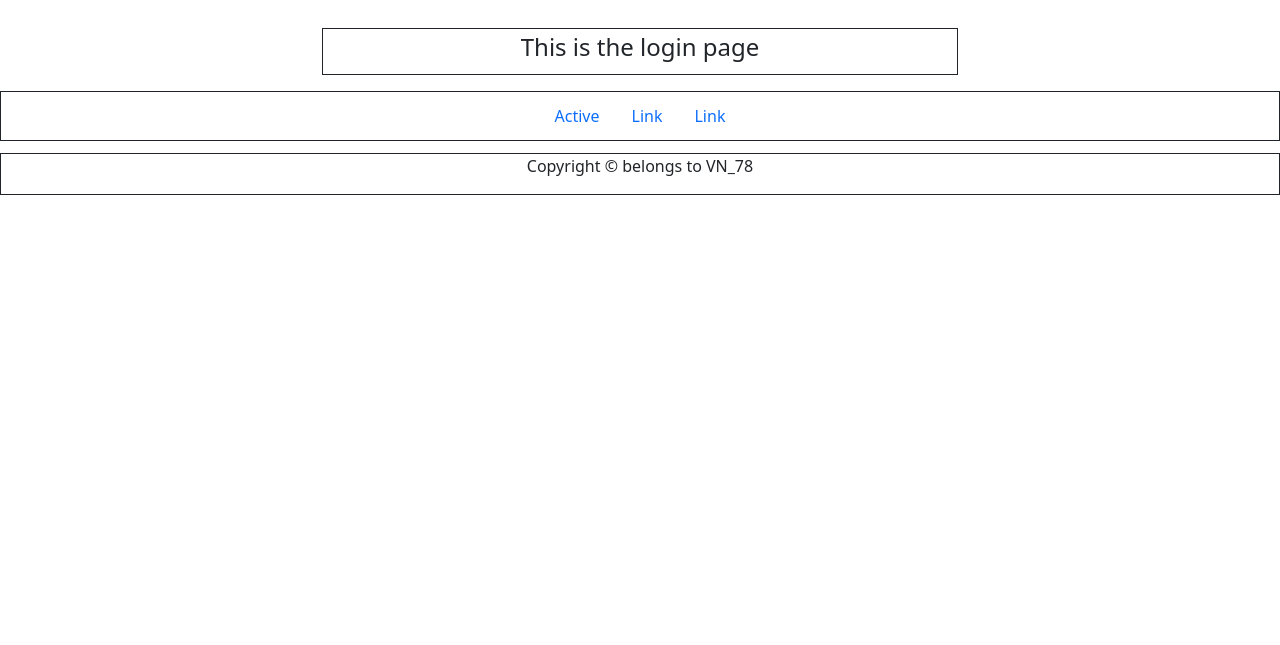
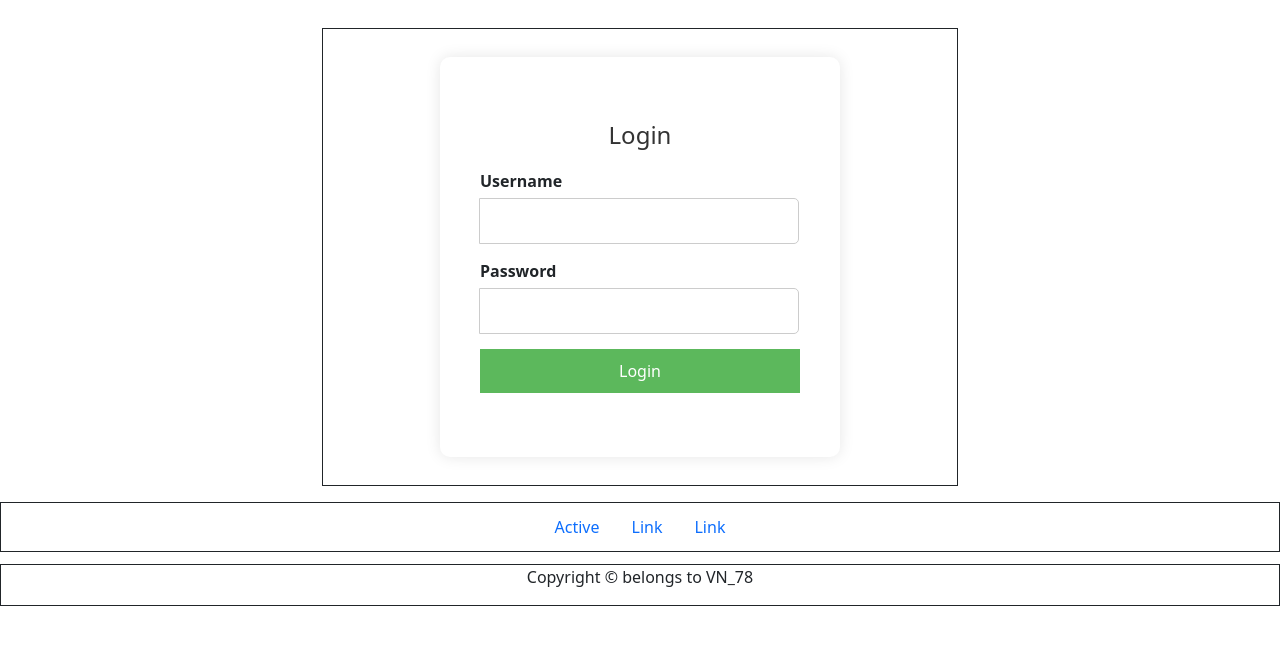
Before and after one commit to sathya-mithra-k/SIH1620_2024, a Flask app: page /login in a window 1280 px wide. Shown: the part 94-739 px from the top of the page. Run offline with Flask 3, Linux system fonts and the light colour scheme; some libraries are stand-ins or nearby versions.

Commit message:
created login and register functions successfully

```diff
--- a/Web_App/app.py
+++ b/Web_App/app.py
@@ -1,20 +1,33 @@
+# Importing flask and the required modules
 from flask import Flask , render_template , url_for , request , redirect
+# Importing flask bcrypt to hashes the password
+from flask_bcrypt import Bcrypt
+# Importing flask_mysql to connect to MySQL server
+from flask_mysqldb import MySQL
+# Importing MySQLdb.cursor to execute SQL queries through python
+import MySQLdb.cursors
 
 
 app = Flask(__name__)
 app.secret_key = "vishwa"
 
 
+
+# connecting to database
+app.config['MYSQL_HOST'] = '127.0.0.1'
+app.config['MYSQL_USER'] = 'root'
+app.config['MYSQL_PASSWORD'] = 'root'
+app.config['MYSQL_DB'] = 'sih_db'
+
+
+# initialize the database & password_hash function
+mysql = MySQL(app)
+bcrypt = Bcrypt(app)
+
+
 @app.route('/')
 def home():
     return render_template('home.html')
-
-
-# @app.route('/home')
-# def home():
-#     return render_template('home.html')
-
-
 
 @app.route('/register', methods=['POST','GET'])
 def register():
@@ -24,22 +37,66 @@ def register():
         email = request.form['email']
         password = request.form['password']
 
+        # hash the password
+        password_hashed = bcrypt.generate_password_hash(password).decode('utf-8')
 
         # Database operations here...
+
+         # create cursor object
+        cursor= mysql.connection.cursor()
+
+        # insert data to database
+        cursor.execute("INSERT INTO users (username, email, password_hashed) VALUES (%s, %s, %s)", (username, email, password_hashed))
+
+        # commit the transaction
+        mysql.connection.commit()
+
+        # close the connection
+        cursor.close()
+
 
         return redirect (url_for('login') )
 
     return render_template('register.html')
 
 
+@app.route('/login' , methods=['POST','GET'])
+def login():
+    if request.method == 'POST':
+        # collect the info from the login form
+        username = request.form['username']
+        password = request.form['password']
 
-@app.route('/login')
-def login():
+        # Create cursor object to retrieve the hashed_password in the database
+        cursor= mysql.connection.cursor()
+
+        # fetch the hashed password from the database
+        cursor.execute("SELECT password_hashed FROM users WHERE username = %s", (username,))
+        result = cursor.fetchone()
+
+            # check if the query returned a password
+        if result:
+           password_hashed = result[0]
+
+            # check if the provided password matches the hashed password
+           if bcrypt.check_password_hash(password_hashed , password):
+                return redirect(url_for('dashboard'))  # Redirect to a different page on successful login
+
+           else:
+                # Handle incorrect password
+                return 'Invalid username or password'
+        else:
+            # Handle user not found
+            return 'Invalid username or password'
+
+
     return render_template('login.html')
 
 
 
-
+@app.route("/dashboard")
+def dashboard():
+    return render_template('dashboard.html')
 
 
 if __name__ == '__main__':
--- a/Web_App/static/style.css
+++ b/Web_App/static/style.css
@@ -234,3 +234,80 @@ z-index: 1000;
   .nav-link-1:focus , .nav-link-1:active{
     outline: none;
   }
+
+
+
+/* # The styles for the login page */
+
+
+
+/* Login Container */
+.login-container {
+    background-color: #fff;
+    padding: 20px 40px;
+    border-radius: 10px;
+    box-shadow: 0 0 15px rgba(0, 0, 0, 0.1);
+    text-align: center;
+    max-width: 400px;
+    width: 100%;
+    max-height: 600px;
+    margin-top: 40px;
+    display: flex;
+    flex-direction: column;
+    justify-content: center;
+    align-items: center;
+    min-height: 50vh;
+
+}
+
+/* Heading */
+.login-container h2 {
+    margin-bottom: 20px;
+    font-size: 24px;
+    color: #333;
+}
+
+.login-container:hover{
+transform: translateY(-5px);
+box-shadow: 0 25px 50px rgba(0, 0, 0, 0.2);
+}
+
+/* Input Group */
+.input-group {
+    margin-bottom: 15px;
+    text-align: left;
+}
+
+/* Labels */
+.input-group label {
+    display: block;
+    font-weight: bold;
+    margin-bottom: 5px;
+}
+
+/* Inputs */
+.input-group input {
+    width: 100%;
+    padding: 10px;
+    border-radius: 5px;
+    border: 1px solid #ccc;
+    box-sizing: border-box;
+    font-size: 16px;
+}
+
+/* Button */
+button {
+    width: 100%;
+    padding: 10px;
+    border-radius: 5px;
+    border: none;
+    background-color: #5cb85c;
+    color: white;
+    font-size: 16px;
+    cursor: pointer;
+    transition: background-color 0.3s ease;
+}
+
+button:hover {
+    background-color: #4cae4c;
+}
--- /dev/null
+++ b/Web_App/templates/dashboard.html
@@ -0,0 +1,6 @@
+{% extends "layout.html" %}
+
+
+{% block header_main %}
+<h4> Welcome To The Dash_Board ! </h4>
+{% endblock header_main %}
--- a/Web_App/templates/login.html
+++ b/Web_App/templates/login.html
@@ -9,6 +9,31 @@ Login !
 
 {% block center_main %}
 
-<h4> This is the login page  </h4>
+<div class="login-container m-4" >
+    <h2>Login</h2>
+    <form action="{{url_for('login')}}" method="post">
+        <div class="input-group">
+            <label for="username">Username</label>
+            <input type="text" id="username" name="username" required>
+        </div>
+        <div class="input-group">
+            <label for="password">Password</label>
+            <input type="password" id="password" name="password" required>
+        </div>
+        <button type="submit">Login</button>
+    </form>
+</div>
+
+<script>
+    document.querySelector('form').addEventListener('submit', function(event) {
+        var username = document.getElementById('username').value;
+        var password = document.getElementById('password').value;
+
+        if(username.trim() === '' || password.trim() === '') {
+            alert('Please fill in both fields.');
+            event.preventDefault(); // Prevent form submission
+        }
+    });
+</script>
 
 {% endblock center_main %}
```
